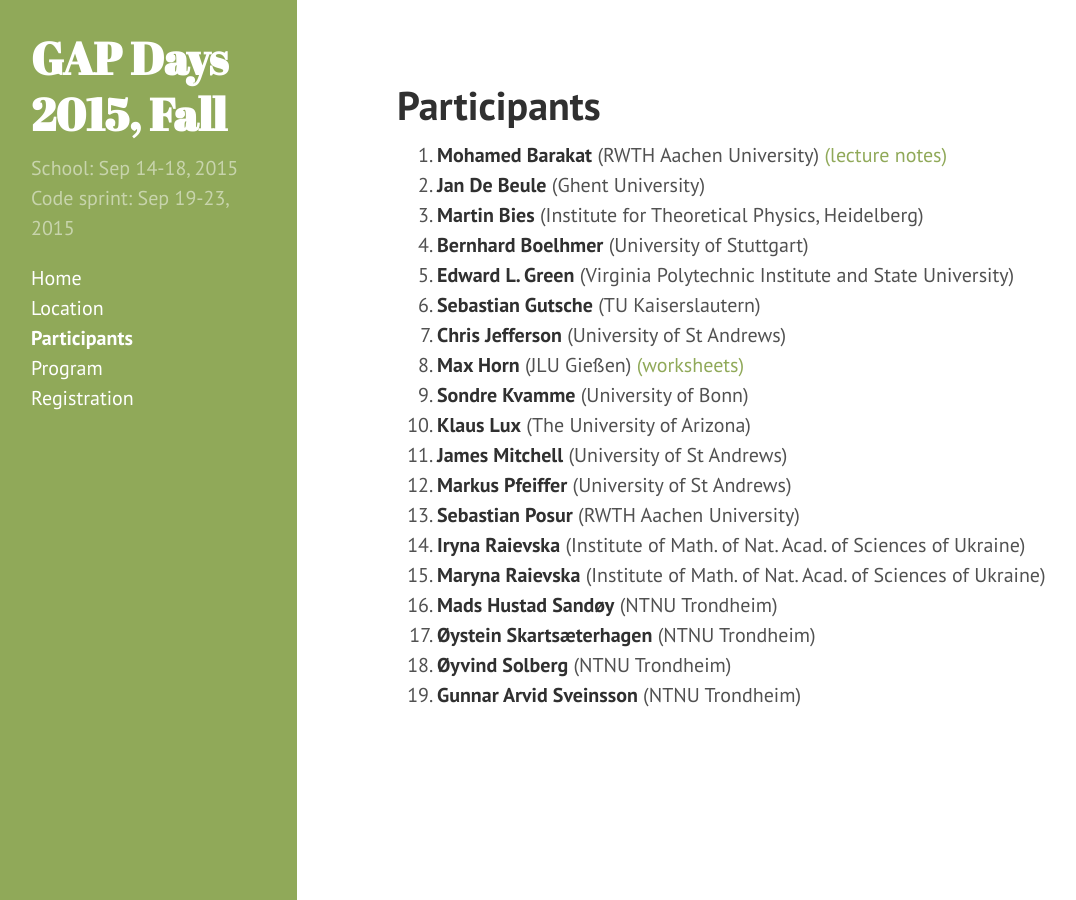
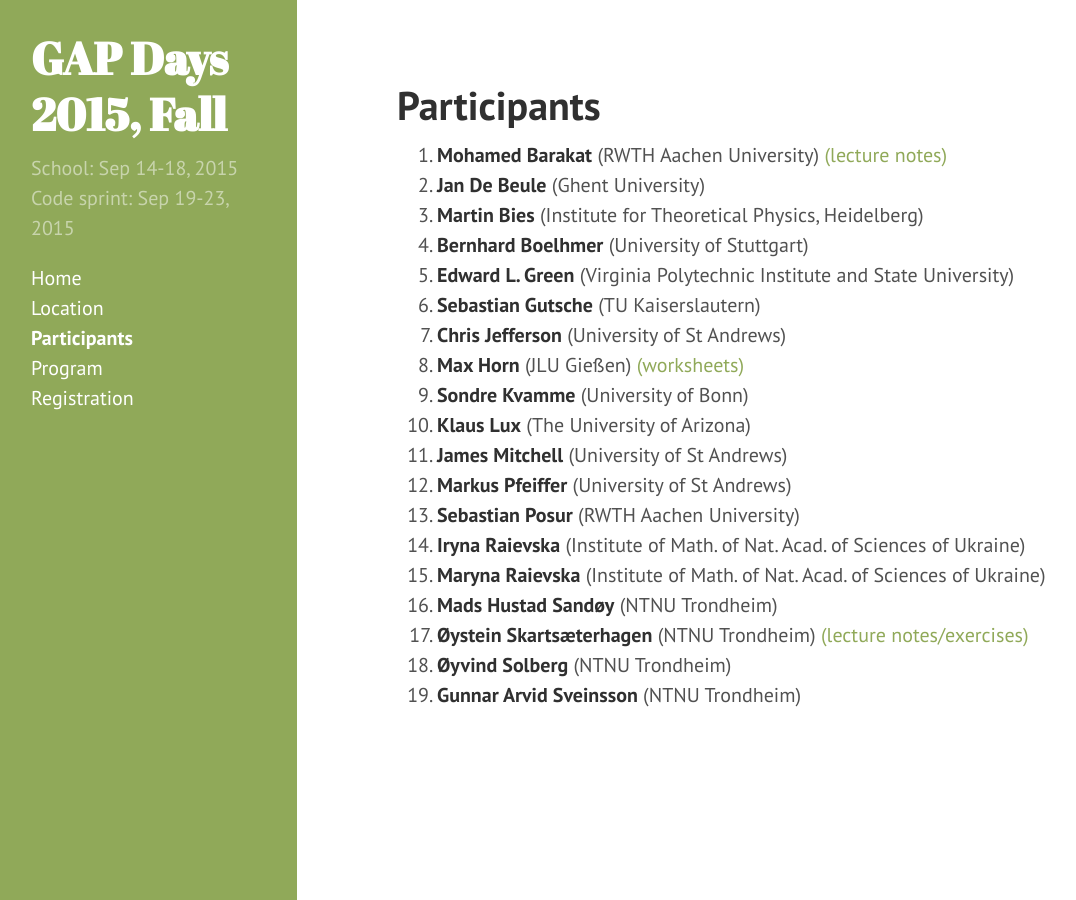
Before and after one commit to gapdays/gapdays2015-fall, a Jekyll site: the page built from participants.md, in a window 1280 px wide. Shown: the whole page, without its empty margins (3-1079 px from the left). Built offline with Jekyll 4.4.1, drawn with Linux system fonts in a browser that asks for light colours; Markdown is read by kramdown in place of the engine named in the settings.

Commit message:
Added link to lecture notes and exercises for QPA.

```diff
--- a/_data/participants.yml
+++ b/_data/participants.yml
@@ -52,6 +52,8 @@
 
 - name: Øystein Skartsæterhagen
   affiliation: NTNU Trondheim
+  links:
+    "lecture notes/exercises": http://www.math.ntnu.no/~oysteini/qpa-intro/
 
 - name: Øyvind Solberg
   affiliation: NTNU Trondheim
```
